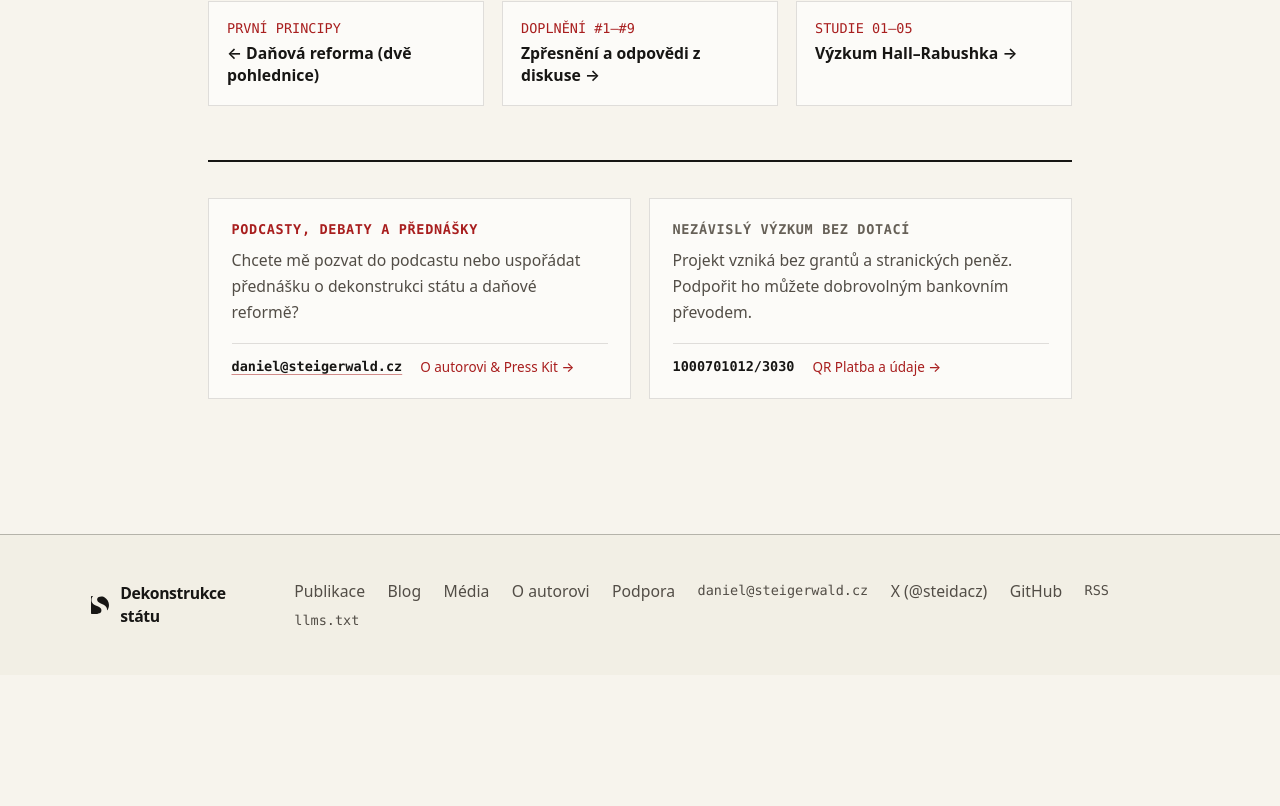
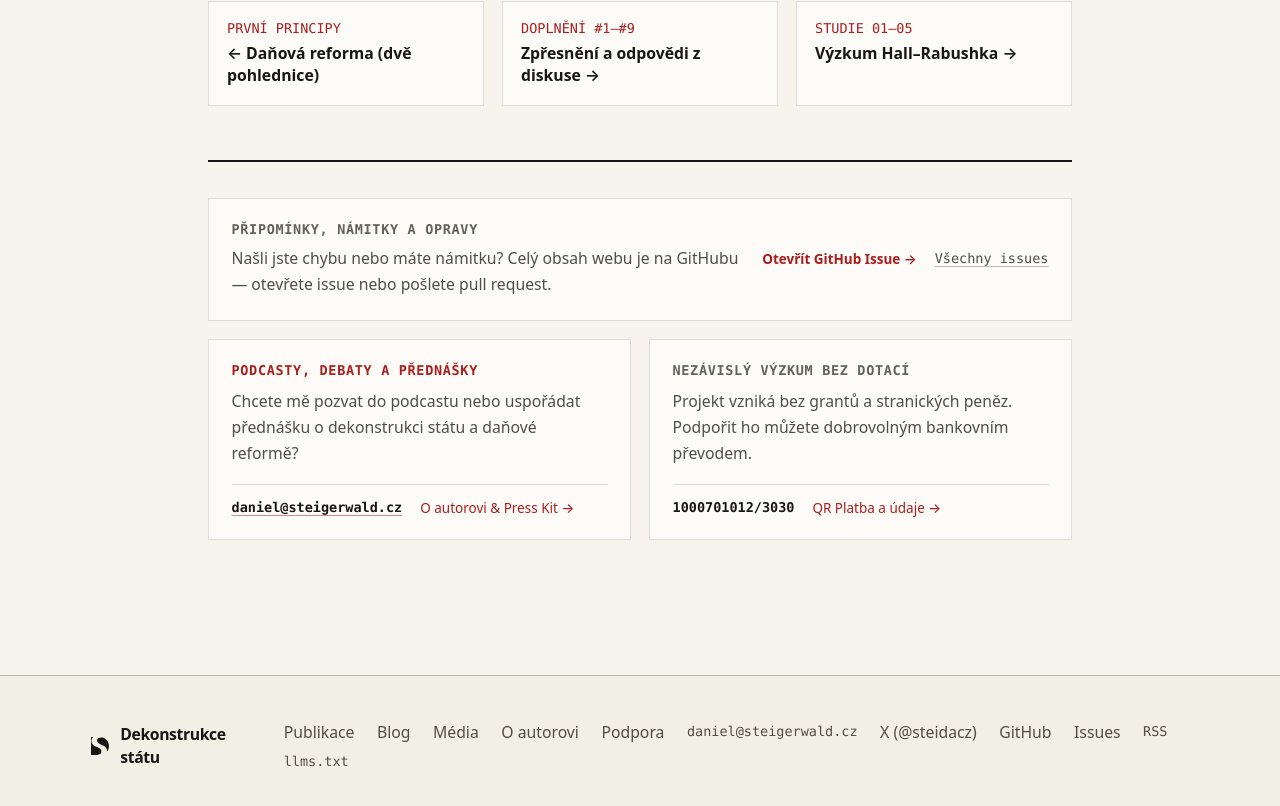
Before and after one commit to steida/dekonstrukcestatu, a Next.js app: page /danova-reforma/implementace-eu in a window 1280 px wide. Shown: the part 1850-2656 px from the top of the page. Before the commit the page ends 2525 px from the top, so only its background shows below. Built offline with nearby package versions, Linux system fonts and the light colour scheme.

Commit message:
Add GitHub Issues link to article CTA and site footer

```diff
--- a/components/ArticleFooterCta.tsx
+++ b/components/ArticleFooterCta.tsx
@@ -3,9 +3,39 @@ import type { FC } from "react";
 
 export const ArticleFooterCta: FC = () => (
   <aside
-    aria-label="Kontakt a podpora výzkumu"
+    aria-label="Připomínky, kontakt a podpora výzkumu"
     className="no-print mt-12 grid grid-cols-1 gap-4 border-t-2 border-[var(--ink)] pt-8 sm:grid-cols-2"
   >
+    <div className="flex flex-col gap-3 rounded-[var(--radius)] border border-[var(--border)] bg-[var(--surface-elevated)] p-5 sm:col-span-2 sm:flex-row sm:items-center sm:justify-between">
+      <div className="min-w-0">
+        <p className="font-mono text-xs font-semibold tracking-wider text-[var(--ink-faint)] uppercase">
+          Připomínky, námitky a opravy
+        </p>
+        <p className="mt-1.5 text-sm leading-relaxed text-[var(--ink-muted)]">
+          Našli jste chybu nebo máte námitku? Celý obsah webu je na GitHubu —
+          otevřete issue nebo pošlete pull request.
+        </p>
+      </div>
+      <div className="flex shrink-0 flex-wrap items-center gap-x-4 gap-y-2 border-t border-[var(--border)] pt-3 text-xs sm:border-t-0 sm:pt-0">
+        <a
+          href="https://github.com/steida/dekonstrukcestatu/issues/new"
+          target="_blank"
+          rel="noopener noreferrer"
+          className="font-semibold text-[var(--accent)] hover:underline"
+        >
+          Otevřít GitHub Issue →
+        </a>
+        <a
+          href="https://github.com/steida/dekonstrukcestatu/issues"
+          target="_blank"
+          rel="noopener noreferrer"
+          className="font-mono text-[var(--ink-muted)] underline decoration-[var(--border-strong)] underline-offset-3 hover:text-[var(--ink)]"
+        >
+          Všechny issues
+        </a>
+      </div>
+    </div>
+
     <div className="flex flex-col justify-between rounded-[var(--radius)] border border-[var(--border)] bg-[var(--surface-elevated)] p-5">
       <div>
         <p className="font-mono text-xs font-semibold tracking-wider text-[var(--accent)] uppercase">
--- a/components/SiteFooter.tsx
+++ b/components/SiteFooter.tsx
@@ -55,6 +55,14 @@ export const SiteFooter: FC = () => (
             GitHub
           </a>
           <a
+            href="https://github.com/steida/dekonstrukcestatu/issues"
+            target="_blank"
+            rel="noopener noreferrer"
+            className="transition-colors hover:text-[var(--accent)]"
+          >
+            Issues
+          </a>
+          <a
             href="/rss.xml"
             className="font-mono text-xs transition-colors hover:text-[var(--accent)]"
           >
```
